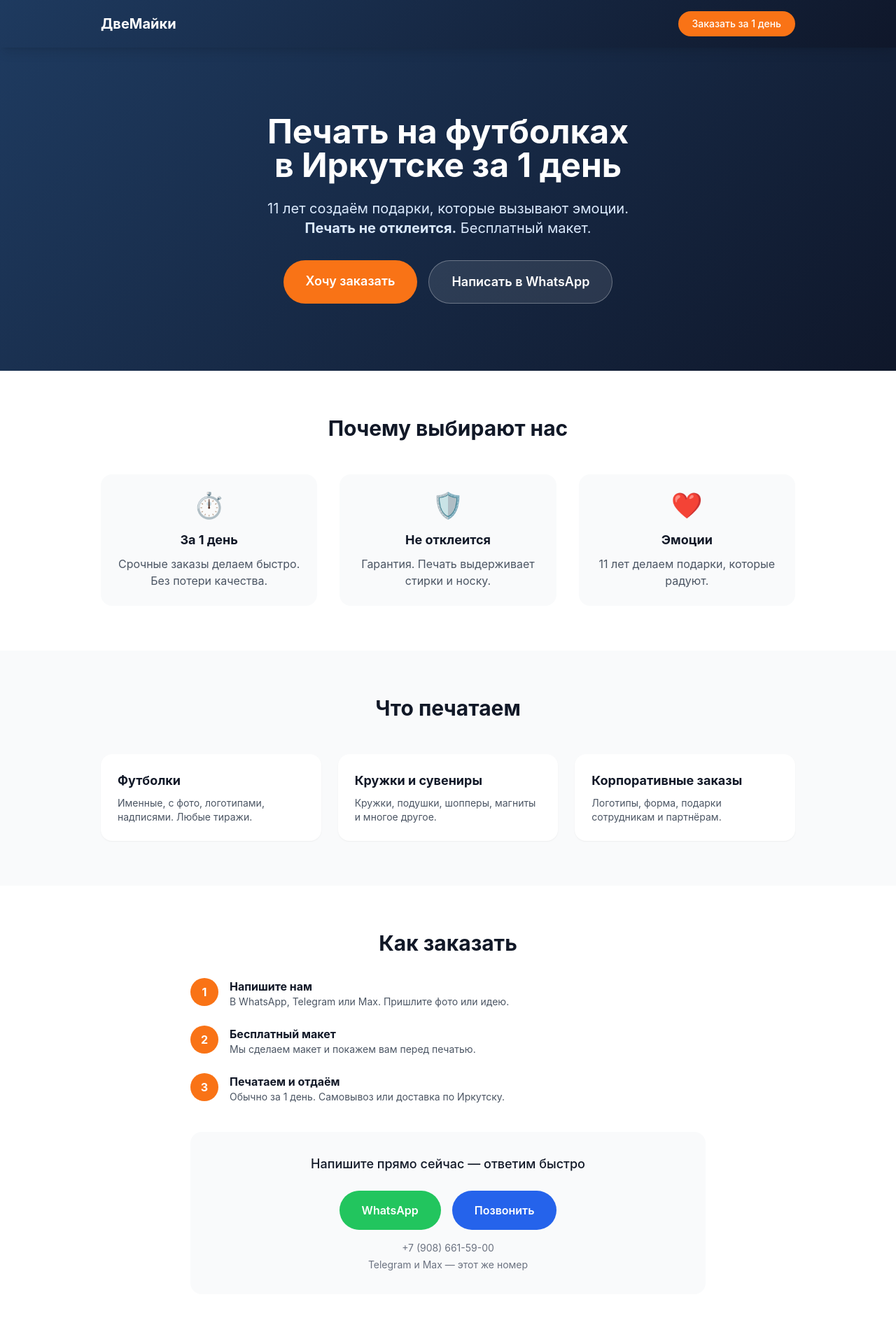
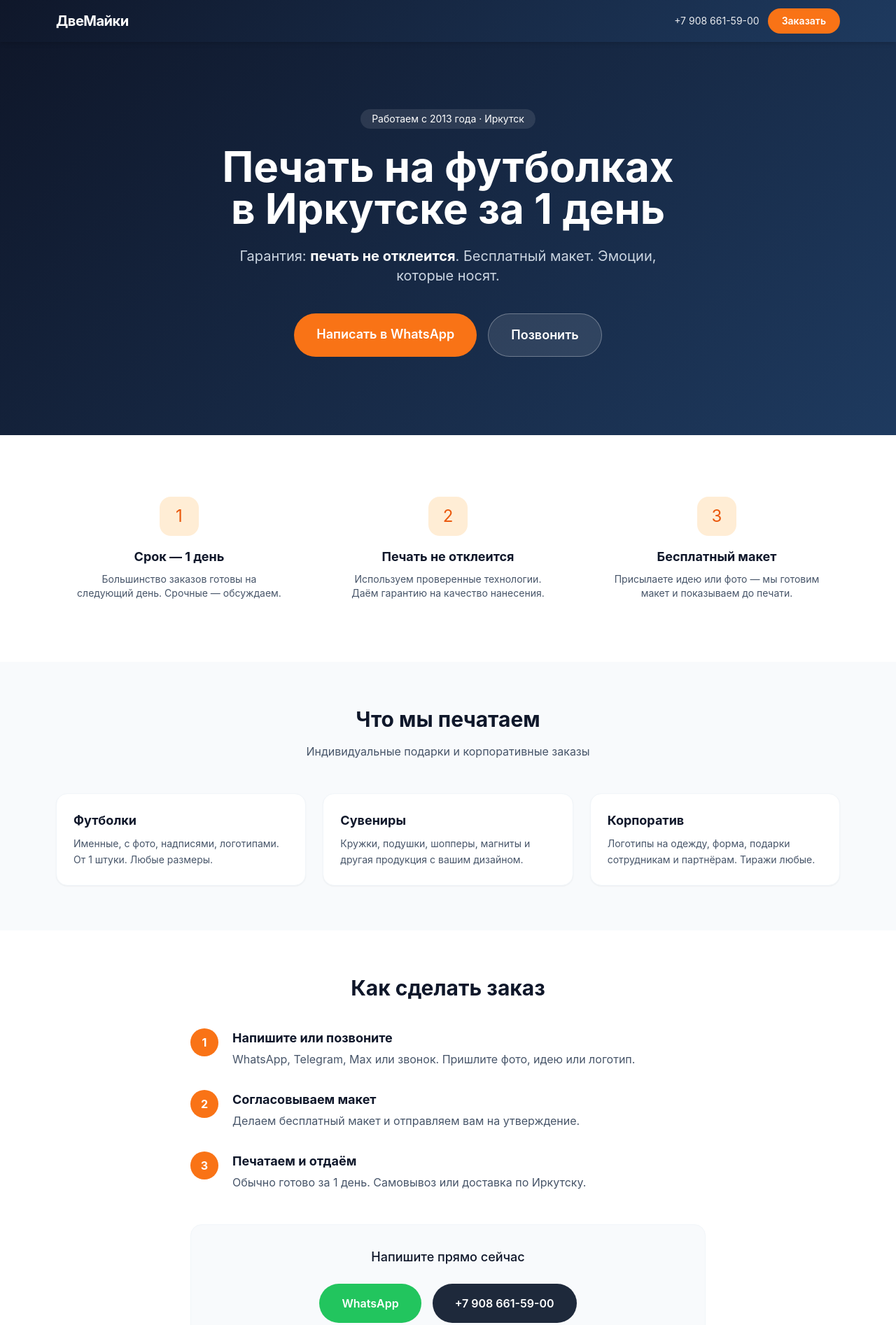
Before and after one commit to lapa290491-cell/dvemayki, a plain HTML site: page index.html in a window 1280 px wide. Shown: the top 1894 px of the page at 70% size. Drawn offline with nearby package versions, Linux system fonts and the light colour scheme.

Commit message:
Update index.html

```diff
--- a/index.html
+++ b/index.html
@@ -3,16 +3,17 @@
 <head>
   <meta charset="UTF-8">
   <meta name="viewport" content="width=device-width, initial-scale=1.0">
-  <title>Печать на футболках Иркутск — ДвеМайки | 1 день, не отклеится</title>
-  <meta name="description" content="Печать на футболках и сувенирах в Иркутске за 1 день. 11 лет опыта. Гарантия: печать не отклеится. Бесплатный макет. Эмоции гарантированы. Корпоративные заказы.">
-  <meta name="keywords" content="печать на футболках Иркутск, футболки с принтом Иркутск, сувениры на заказ Иркутск, печать логотипа на футболках">
+  <title>Печать на футболках Иркутск — ДвеМайки | За 1 день, не отклеится</title>
+  <meta name="description" content="Печать на футболках и сувенирах в Иркутске за 1 день. Работаем с 2013 года. Гарантия: печать не отклеится. Бесплатный макет. Корпоративные и индивидуальные заказы.">
+  <meta name="keywords" content="печать на футболках Иркутск, футболки с принтом на заказ, сувениры Иркутск, печать логотипа на одежде, именные футболки">
   <meta name="robots" content="index, follow">
   <link rel="canonical" href="https://lapa290491-cell.github.io/dvemayki/">
 
-  <meta property="og:title" content="ДвеМайки — печать на футболках Иркутск">
+  <meta property="og:title" content="ДвеМайки — печать на футболках в Иркутске">
   <meta property="og:description" content="11 лет. 1 день. Печать не отклеится. Эмоции гарантированы.">
   <meta property="og:type" content="website">
   <meta property="og:locale" content="ru_RU">
+  <meta property="og:url" content="https://lapa290491-cell.github.io/dvemayki/">
 
   <script src="https://cdn.tailwindcss.com"></script>
 
@@ -21,154 +22,215 @@
     "@context": "https://schema.org",
     "@type": "LocalBusiness",
     "name": "ДвеМайки",
-    "description": "Печать на футболках и сувенирах в Иркутске за 1 день. Гарантия качества.",
+    "image": "",
+    "description": "Печать на футболках и сувенирах в Иркутске. Работаем с 2013 года. Срок — 1 день. Гарантия качества.",
     "url": "https://lapa290491-cell.github.io/dvemayki/",
     "telephone": "+79086615900",
     "address": {
       "@type": "PostalAddress",
       "addressLocality": "Иркутск",
+      "addressRegion": "Иркутская область",
       "addressCountry": "RU"
     },
-    "openingHours": "Mo-Su 10:00-20:00",
-    "priceRange": "₽₽"
+    "geo": {
+      "@type": "GeoCoordinates",
+      "latitude": "52.2869",
+      "longitude": "104.3050"
+    },
+    "openingHoursSpecification": {
+      "@type": "OpeningHoursSpecification",
+      "dayOfWeek": ["Monday","Tuesday","Wednesday","Thursday","Friday","Saturday","Sunday"],
+      "opens": "10:00",
+      "closes": "20:00"
+    },
+    "priceRange": "₽₽",
+    "sameAs": [
+      "https://www.instagram.com/dvemayki_irk/",
+      "https://m.vk.ru/irkutsk_2g"
+    ]
   }
   </script>
 
   <style>
-    body { font-family: -apple-system, BlinkMacSystemFont, 'Segoe UI', Roboto, sans-serif; }
-    .gradient-bg { background: linear-gradient(135deg, #1e3a5f 0%, #0f172a 100%); }
+    body { font-family: -apple-system, BlinkMacSystemFont, 'Segoe UI', Roboto, 'Helvetica Neue', sans-serif; }
+    .gradient-bg { background: linear-gradient(135deg, #0f172a 0%, #1e3a5f 100%); }
+    .btn-primary { background: #f97316; transition: all 0.2s; }
+    .btn-primary:hover { background: #ea580c; transform: translateY(-1px); }
   </style>
 </head>
-<body class="bg-gray-50 text-gray-900">
+<body class="bg-slate-50 text-slate-900">
 
-  <header class="gradient-bg text-white sticky top-0 z-50 shadow-lg">
-    <div class="max-w-5xl mx-auto px-4 py-4 flex justify-between items-center">
-      <div class="font-bold text-xl">ДвеМайки</div>
-      <a href="#order" class="bg-orange-500 hover:bg-orange-600 text-white px-5 py-2 rounded-full font-medium text-sm transition">
-        Заказать за 1 день
-      </a>
+  <!-- Шапка -->
+  <header class="gradient-bg text-white sticky top-0 z-50 shadow-md">
+    <div class="max-w-6xl mx-auto px-4 py-3 flex justify-between items-center">
+      <div class="font-bold text-xl tracking-tight">ДвеМайки</div>
+      <div class="flex items-center gap-3">
+        <a href="tel:+79086615900" class="hidden sm:inline text-sm opacity-90 hover:opacity-100">+7 908 661-59-00</a>
+        <a href="#order" class="btn-primary text-white px-5 py-2 rounded-full text-sm font-semibold">
+          Заказать
+        </a>
+      </div>
     </div>
   </header>
 
-  <section class="gradient-bg text-white py-16 md:py-24">
-    <div class="max-w-5xl mx-auto px-4 text-center">
-      <h1 class="text-3xl md:text-5xl font-bold leading-tight mb-6">
-        Печать на футболках<br>в Иркутске за 1 день
+  <!-- Hero -->
+  <section class="gradient-bg text-white pt-16 pb-20 md:pt-24 md:pb-28">
+    <div class="max-w-6xl mx-auto px-4 text-center">
+      <div class="inline-block bg-white/10 text-sm px-4 py-1 rounded-full mb-6">
+        Работаем с 2013 года · Иркутск
+      </div>
+      <h1 class="text-4xl md:text-5xl lg:text-6xl font-bold leading-tight mb-6">
+        Печать на футболках<br class="hidden sm:block"> в Иркутске за 1 день
       </h1>
-      <p class="text-lg md:text-xl text-blue-100 mb-8 max-w-2xl mx-auto">
-        11 лет создаём подарки, которые вызывают эмоции.<br>
-        <strong>Печать не отклеится.</strong> Бесплатный макет.
+      <p class="text-lg md:text-xl text-slate-300 max-w-2xl mx-auto mb-10">
+        Гарантия: <strong class="text-white">печать не отклеится</strong>.
+        Бесплатный макет. Эмоции, которые носят.
       </p>
       <div class="flex flex-col sm:flex-row gap-4 justify-center">
-        <a href="#order" class="bg-orange-500 hover:bg-orange-600 text-white px-8 py-4 rounded-full font-semibold text-lg transition">
-          Хочу заказать
+        <a href="https://wa.me/79086615900?text=Здравствуйте! Хочу заказать печать"
+           class="btn-primary text-white px-8 py-4 rounded-full font-semibold text-lg">
+          Написать в WhatsApp
         </a>
-        <a href="https://wa.me/79086615900" class="bg-white/10 hover:bg-white/20 border border-white/30 text-white px-8 py-4 rounded-full font-semibold text-lg transition">
-          Написать в WhatsApp
+        <a href="tel:+79086615900"
+           class="bg-white/10 hover:bg-white/20 border border-white/30 text-white px-8 py-4 rounded-full font-semibold text-lg transition">
+          Позвонить
         </a>
       </div>
     </div>
   </section>
 
+  <!-- Преимущества -->
   <section class="py-16 bg-white">
-    <div class="max-w-5xl mx-auto px-4">
-      <h2 class="text-2xl md:text-3xl font-bold text-center mb-12">Почему выбирают нас</h2>
+    <div class="max-w-6xl mx-auto px-4">
       <div class="grid md:grid-cols-3 gap-8">
-        <div class="text-center p-6 rounded-2xl bg-gray-50">
-          <div class="text-4xl mb-4">⏱️</div>
-          <h3 class="font-bold text-lg mb-2">За 1 день</h3>
-          <p class="text-gray-600">Срочные заказы делаем быстро. Без потери качества.</p>
+        <div class="text-center p-6">
+          <div class="w-14 h-14 bg-orange-100 text-orange-600 rounded-2xl flex items-center justify-center text-2xl mx-auto mb-4">1</div>
+          <h3 class="font-bold text-lg mb-2">Срок — 1 день</h3>
+          <p class="text-slate-600 text-sm">Большинство заказов готовы на следующий день. Срочные — обсуждаем.</p>
         </div>
-        <div class="text-center p-6 rounded-2xl bg-gray-50">
-          <div class="text-4xl mb-4">🛡️</div>
-          <h3 class="font-bold text-lg mb-2">Не отклеится</h3>
-          <p class="text-gray-600">Гарантия. Печать выдерживает стирки и носку.</p>
+        <div class="text-center p-6">
+          <div class="w-14 h-14 bg-orange-100 text-orange-600 rounded-2xl flex items-center justify-center text-2xl mx-auto mb-4">2</div>
+          <h3 class="font-bold text-lg mb-2">Печать не отклеится</h3>
+          <p class="text-slate-600 text-sm">Используем проверенные технологии. Даём гарантию на качество нанесения.</p>
         </div>
-        <div class="text-center p-6 rounded-2xl bg-gray-50">
-          <div class="text-4xl mb-4">❤️</div>
-          <h3 class="font-bold text-lg mb-2">Эмоции</h3>
-          <p class="text-gray-600">11 лет делаем подарки, которые радуют.</p>
+        <div class="text-center p-6">
+          <div class="w-14 h-14 bg-orange-100 text-orange-600 rounded-2xl flex items-center justify-center text-2xl mx-auto mb-4">3</div>
+          <h3 class="font-bold text-lg mb-2">Бесплатный макет</h3>
+          <p class="text-slate-600 text-sm">Присылаете идею или фото — мы готовим макет и показываем до печати.</p>
         </div>
       </div>
     </div>
   </section>
 
-  <section class="py-16 bg-gray-50">
-    <div class="max-w-5xl mx-auto px-4">
-      <h2 class="text-2xl md:text-3xl font-bold text-center mb-12">Что печатаем</h2>
+  <!-- Услуги -->
+  <section class="py-16 bg-slate-50">
+    <div class="max-w-6xl mx-auto px-4">
+      <h2 class="text-3xl font-bold text-center mb-4">Что мы печатаем</h2>
+      <p class="text-center text-slate-600 mb-12 max-w-xl mx-auto">Индивидуальные подарки и корпоративные заказы</p>
+
       <div class="grid sm:grid-cols-2 lg:grid-cols-3 gap-6">
-        <div class="bg-white p-6 rounded-2xl shadow-sm">
+        <div class="bg-white p-6 rounded-2xl shadow-sm border border-slate-100">
           <h3 class="font-bold text-lg mb-2">Футболки</h3>
-          <p class="text-gray-600 text-sm">Именные, с фото, логотипами, надписями. Любые тиражи.</p>
+          <p class="text-slate-600 text-sm leading-relaxed">Именные, с фото, надписями, логотипами. От 1 штуки. Любые размеры.</p>
         </div>
-        <div class="bg-white p-6 rounded-2xl shadow-sm">
-          <h3 class="font-bold text-lg mb-2">Кружки и сувениры</h3>
-          <p class="text-gray-600 text-sm">Кружки, подушки, шопперы, магниты и многое другое.</p>
+        <div class="bg-white p-6 rounded-2xl shadow-sm border border-slate-100">
+          <h3 class="font-bold text-lg mb-2">Сувениры</h3>
+          <p class="text-slate-600 text-sm leading-relaxed">Кружки, подушки, шопперы, магниты и другая продукция с вашим дизайном.</p>
         </div>
-        <div class="bg-white p-6 rounded-2xl shadow-sm">
-          <h3 class="font-bold text-lg mb-2">Корпоративные заказы</h3>
-          <p class="text-gray-600 text-sm">Логотипы, форма, подарки сотрудникам и партнёрам.</p>
+        <div class="bg-white p-6 rounded-2xl shadow-sm border border-slate-100">
+          <h3 class="font-bold text-lg mb-2">Корпоратив</h3>
+          <p class="text-slate-600 text-sm leading-relaxed">Логотипы на одежду, форма, подарки сотрудникам и партнёрам. Тиражи любые.</p>
         </div>
       </div>
     </div>
   </section>
 
+  <!-- Как заказать -->
   <section id="order" class="py-16 bg-white">
     <div class="max-w-3xl mx-auto px-4">
-      <h2 class="text-2xl md:text-3xl font-bold text-center mb-8">Как заказать</h2>
-      <div class="space-y-6 mb-10">
-        <div class="flex gap-4">
+      <h2 class="text-3xl font-bold text-center mb-10">Как сделать заказ</h2>
+
+      <div class="space-y-8 mb-12">
+        <div class="flex gap-5">
           <div class="flex-shrink-0 w-10 h-10 bg-orange-500 text-white rounded-full flex items-center justify-center font-bold">1</div>
           <div>
-            <h3 class="font-bold">Напишите нам</h3>
-            <p class="text-gray-600 text-sm">В WhatsApp, Telegram или Max. Пришлите фото или идею.</p>
+            <h3 class="font-bold text-lg">Напишите или позвоните</h3>
+            <p class="text-slate-600 mt-1">WhatsApp, Telegram, Max или звонок. Пришлите фото, идею или логотип.</p>
           </div>
         </div>
-        <div class="flex gap-4">
+        <div class="flex gap-5">
           <div class="flex-shrink-0 w-10 h-10 bg-orange-500 text-white rounded-full flex items-center justify-center font-bold">2</div>
           <div>
-            <h3 class="font-bold">Бесплатный макет</h3>
-            <p class="text-gray-600 text-sm">Мы сделаем макет и покажем вам перед печатью.</p>
+            <h3 class="font-bold text-lg">Согласовываем макет</h3>
+            <p class="text-slate-600 mt-1">Делаем бесплатный макет и отправляем вам на утверждение.</p>
           </div>
         </div>
-        <div class="flex gap-4">
+        <div class="flex gap-5">
           <div class="flex-shrink-0 w-10 h-10 bg-orange-500 text-white rounded-full flex items-center justify-center font-bold">3</div>
           <div>
-            <h3 class="font-bold">Печатаем и отдаём</h3>
-            <p class="text-gray-600 text-sm">Обычно за 1 день. Самовывоз или доставка по Иркутску.</p>
+            <h3 class="font-bold text-lg">Печатаем и отдаём</h3>
+            <p class="text-slate-600 mt-1">Обычно готово за 1 день. Самовывоз или доставка по Иркутску.</p>
           </div>
         </div>
       </div>
 
-      <div class="bg-gray-50 p-8 rounded-2xl text-center">
-        <p class="text-lg font-medium mb-6">Напишите прямо сейчас — ответим быстро</p>
-        <div class="flex flex-col sm:flex-row gap-4 justify-center">
+      <!-- Кнопки связи -->
+      <div class="bg-slate-50 rounded-2xl p-8 text-center border border-slate-100">
+        <p class="text-lg font-medium mb-6">Напишите прямо сейчас</p>
+        <div class="flex flex-col sm:flex-row gap-4 justify-center mb-6">
           <a href="https://wa.me/79086615900?text=Здравствуйте! Хочу заказать печать"
              class="bg-green-500 hover:bg-green-600 text-white px-8 py-4 rounded-full font-semibold transition">
             WhatsApp
           </a>
           <a href="tel:+79086615900"
-             class="bg-blue-600 hover:bg-blue-700 text-white px-8 py-4 rounded-full font-semibold transition">
-            Позвонить
+             class="bg-slate-800 hover:bg-slate-900 text-white px-8 py-4 rounded-full font-semibold transition">
+            +7 908 661-59-00
           </a>
         </div>
-        <p class="text-sm text-gray-500 mt-4">+7 (908) 661-59-00</p>
-        <p class="text-sm text-gray-500 mt-1">Telegram и Max — этот же номер</p>
+        <p class="text-sm text-slate-500">Telegram и Max — этот же номер</p>
       </div>
     </div>
   </section>
 
-  <footer class="gradient-bg text-white py-10">
-    <div class="max-w-5xl mx-auto px-4 text-center">
-      <div class="font-bold text-xl mb-2">ДвеМайки</div>
-      <p class="text-blue-100 text-sm mb-4">Печать на футболках и сувенирах в Иркутске с 2013 года</p>
-      <p class="text-blue-200 text-sm mb-1">
-        Instagram: <a href="https://www.instagram.com/dvemayki_irk/" class="underline">@dvemayki_irk</a>
-      </p>
-      <p class="text-blue-200 text-sm mb-1">
-        VK: <a href="https://m.vk.ru/irkutsk_2g" class="underline">ДвеМайки Иркутск</a>
-      </p>
-      <p class="text-xs text-blue-300 mt-6">© 2013–2026 ДвеМайки. Иркутск</p>
+  <!-- FAQ для SEO -->
+  <section class="py-16 bg-slate-50">
+    <div class="max-w-3xl mx-auto px-4">
+      <h2 class="text-3xl font-bold text-center mb-10">Частые вопросы</h2>
+      <div class="space-y-4">
+        <div class="bg-white p-5 rounded-xl">
+          <h3 class="font-bold mb-1">Сколько стоит печать на футболке?</h3>
+          <p class="text-slate-600 text-sm">Цена зависит от тиража, размера принта и типа футболки. Напишите — рассчитаем за минуту.</p>
+        </div>
+        <div class="bg-white p-5 rounded-xl">
+          <h3 class="font-bold mb-1">Можно ли заказать 1 штуку?</h3>
+          <p class="text-slate-600 text-sm">Да. Мы делаем и единичные заказы, и большие тиражи.</p>
+        </div>
+        <div class="bg-white p-5 rounded-xl">
+          <h3 class="font-bold mb-1">Печать реально не отклеится?</h3>
+          <p class="text-slate-600 text-sm">Да. Мы используем качественные материалы и даём гарантию на нанесение.</p>
+        </div>
+        <div class="bg-white p-5 rounded-xl">
+          <h3 class="font-bold mb-1">Сколько ждать заказ?</h3>
+          <p class="text-slate-600 text-sm">Большинство заказов готовы за 1 день. Срочность обсуждаем индивидуально.</p>
+        </div>
+      </div>
+    </div>
+  </section>
+
+  <!-- Подвал -->
+  <footer class="gradient-bg text-white py-12">
+    <div class="max-w-6xl mx-auto px-4 text-center">
+      <div class="font-bold text-2xl mb-3">ДвеМайки</div>
+      <p class="text-slate-300 mb-6">Печать на футболках и сувенирах в Иркутске с 2013 года</p>
+
+      <div class="flex flex-wrap justify-center gap-6 text-sm mb-8">
+        <a href="https://www.instagram.com/dvemayki_irk/" class="hover:text-orange-400 transition">Instagram</a>
+        <a href="https://m.vk.ru/irkutsk_2g" class="hover:text-orange-400 transition">ВКонтакте</a>
+        <a href="https://wa.me/79086615900" class="hover:text-orange-400 transition">WhatsApp</a>
+        <a href="tel:+79086615900" class="hover:text-orange-400 transition">+7 908 661-59-00</a>
+      </div>
+
+      <p class="text-xs text-slate-400">© 2013–2026 ДвеМайки · Иркутск</p>
     </div>
   </footer>
 
```
